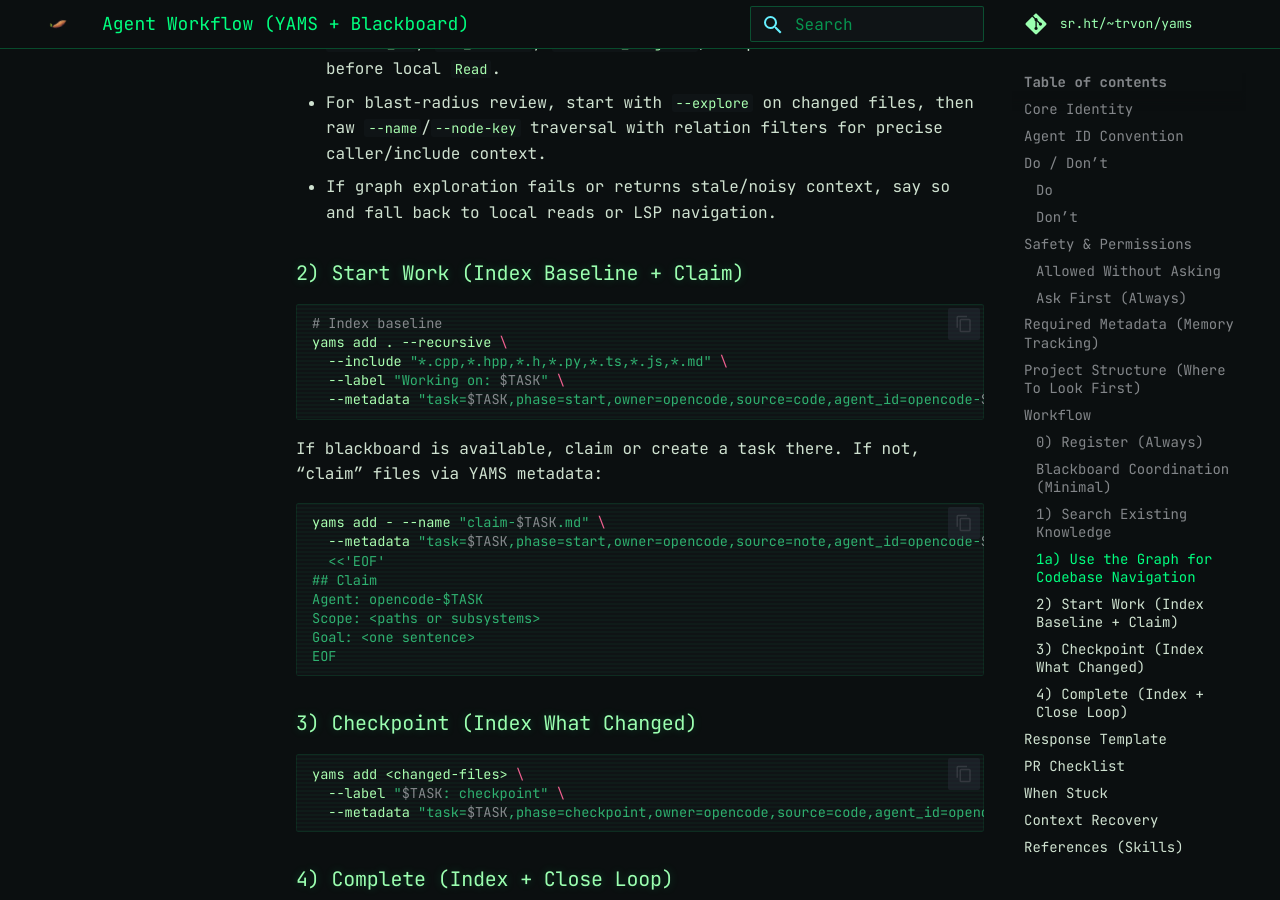
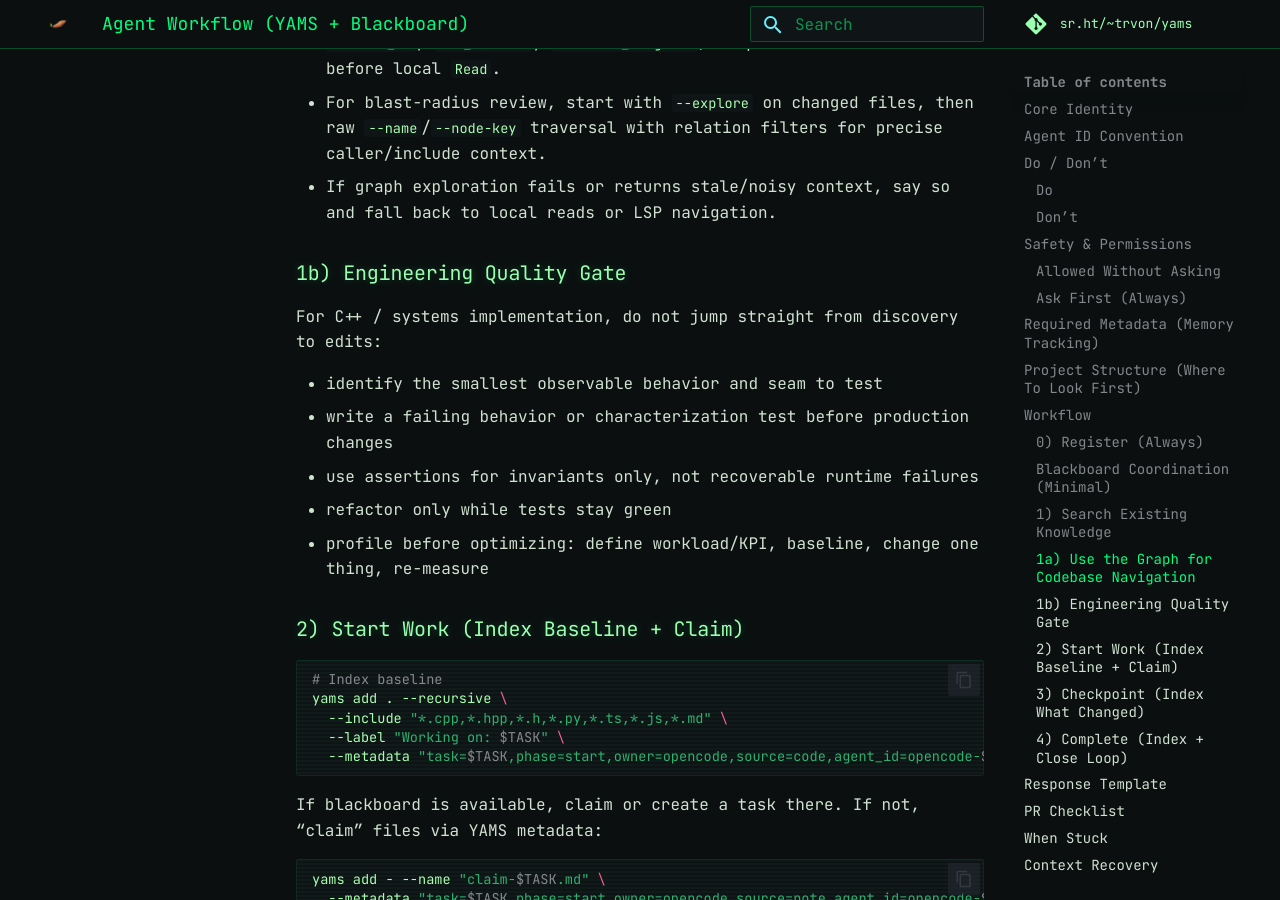
Before and after one commit to trvon/yams, an MkDocs documentation site: the page built from docs/PROMPT-eng.md, in a window 1280 px wide and 900 px high, scrolled down 3828 px. Built offline with MkDocs 1.6.1 and Material for MkDocs 9.7.7, drawn with Linux system fonts in a browser that asks for light colours.

Commit message:
feat(perf,docs): optimizations for metadata writes, prompt updates and test improvements

````diff
--- a/docs/PROMPT-eng.md
+++ b/docs/PROMPT-eng.md
@@ -138,6 +138,16 @@ Graph guidance:
 - For blast-radius review, start with `--explore` on changed files, then raw `--name`/`--node-key` traversal with relation filters for precise caller/include context.
 - If graph exploration fails or returns stale/noisy context, say so and fall back to local reads or LSP navigation.
 
+### 1b) Engineering Quality Gate
+
+For C++ / systems implementation, do not jump straight from discovery to edits:
+
+- identify the smallest observable behavior and seam to test
+- write a failing behavior or characterization test before production changes
+- use assertions for invariants only, not recoverable runtime failures
+- refactor only while tests stay green
+- profile before optimizing: define workload/KPI, baseline, change one thing, re-measure
+
 ### 2) Start Work (Index Baseline + Claim)
 
 ```bash
````
Also changed, not shown: AGENTS.md (+12 -1 lines), docs/prompts/PROMPT-eng-codex.md (+8 -0 lines), 9 other files.
